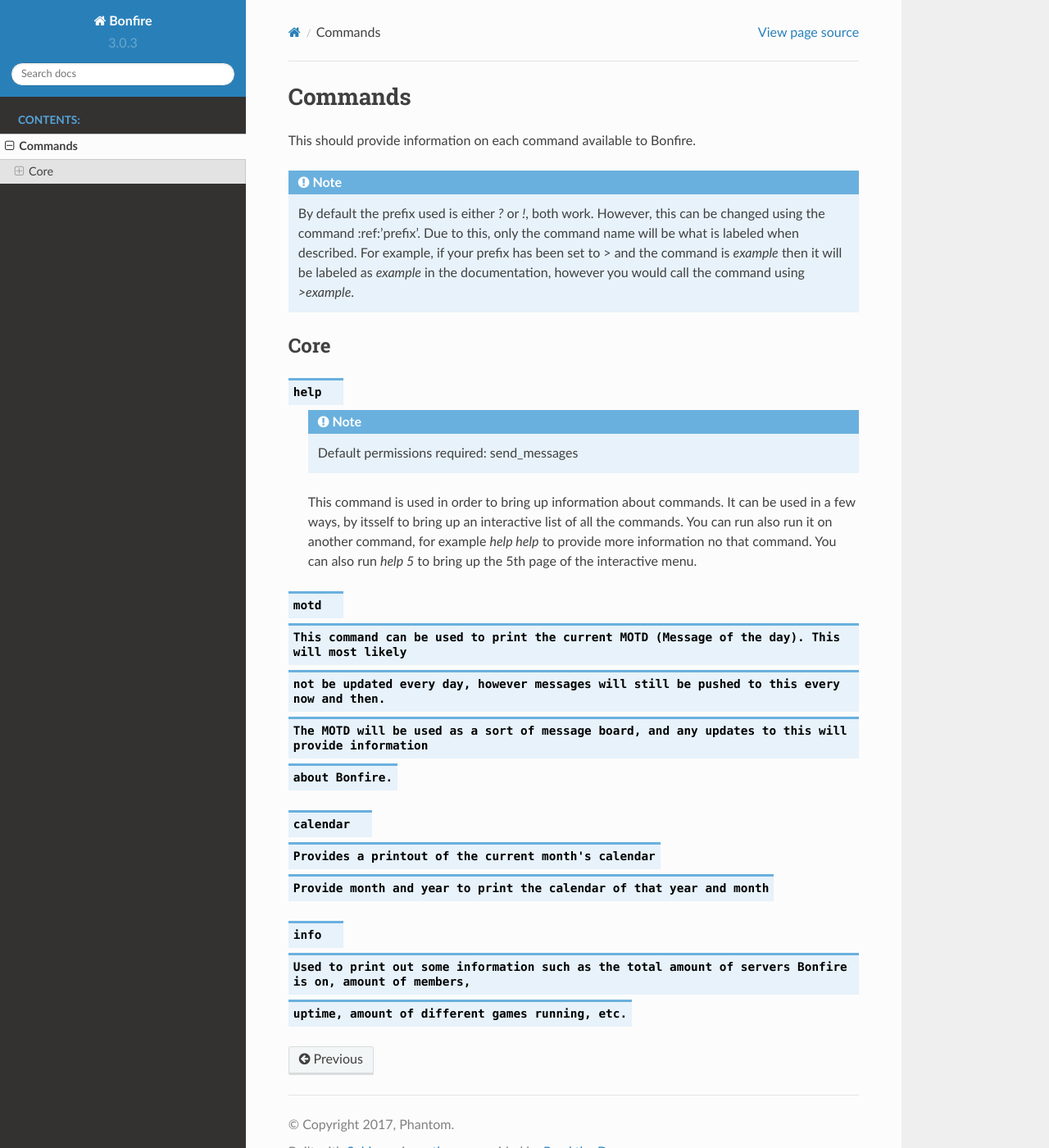
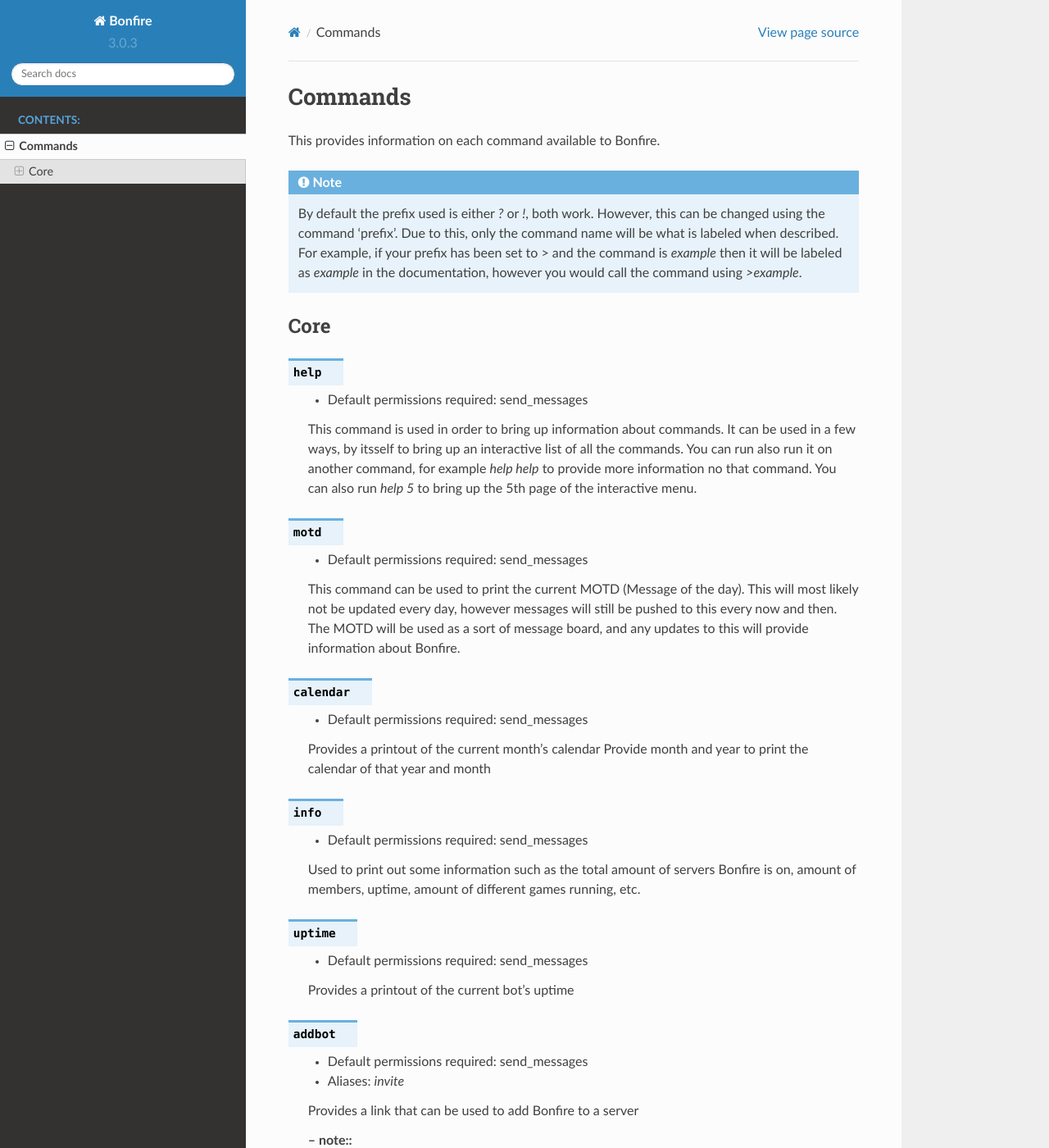
Before and after one commit to Phxntxm/Bonfire, a Sphinx documentation site: the page built from docs/commands.rst, in a window 1280 px wide and 1400 px high. Shown: the whole window at 82% size. Built offline with Sphinx 7.4.7 and the Read the Docs theme 2.0.0, drawn with Linux system fonts in a browser that asks for light colours; some of the changed text lies outside the part shown.

Commit message:
Finished off the Core module

```diff
--- a/docs/commands.rst
+++ b/docs/commands.rst
@@ -1,11 +1,11 @@
 Commands
 ========
 
-This should provide information on each command available to Bonfire.
+This provides information on each command available to Bonfire.
 
 .. note::
    By default the prefix used is either `?` or `!`, both work. However, this can
-   be changed using the command :ref:'prefix'. Due to this, only the command name will
+   be changed using the command 'prefix'. Due to this, only the command name will
    be what is labeled when described. For example, if your prefix has been set to >
    and the command is `example` then it will be labeled as `example` in the documentation,
    however you would call the command using `>example`.
@@ -15,8 +15,7 @@
 
 .. data:: help
 
-   .. note::
-      Default permissions required: send_messages
+   - Default permissions required: send_messages
 
    This command is used in order to bring up information about commands.
    It can be used in a few ways, by itsself to bring up an interactive list of all the
@@ -25,17 +24,67 @@
    5th page of the interactive menu.
 
 .. data:: motd
+
+   - Default permissions required: send_messages
+
    This command can be used to print the current MOTD (Message of the day). This will most likely
    not be updated every day, however messages will still be pushed to this every now and then.
    The MOTD will be used as a sort of message board, and any updates to this will provide information
    about Bonfire.
 
 .. data:: calendar
+
+   - Default permissions required: send_messages
+
    Provides a printout of the current month's calendar
    Provide month and year to print the calendar of that year and month
 
 .. data:: info
+
+   - Default permissions required: send_messages
+
    Used to print out some information such as the total amount of servers Bonfire is on, amount of members,
    uptime, amount of different games running, etc.
 
-.. data::
+.. data:: uptime
+
+   - Default permissions required: send_messages
+
+   Provides a printout of the current bot's uptime
+
+.. data:: addbot
+
+   - Default permissions required: send_messages
+   - Aliases: `invite`
+
+   Provides a link that can be used to add Bonfire to a server
+
+   -- note::
+      You need to have manage server permissions in a server to add a bot to that server
+
+.. data:: doggo
+
+   - Default permissions required: send_messages
+
+   Prints a random doggo image
+
+.. data:: snek
+
+   - Default permissions required: send_messages
+
+   Prints a random snek image
+
+.. data:: joke
+
+   - Default permissions required: send_messages
+
+   Prints a random joke
+
+.. data:: roll
+
+   - Default permissions required: send_messages
+   - Maximum number of dice (first number): 10
+   - Maximum number of sides (second number): 100
+
+   Rolls a die based on the notation given. Notation needs to be in #d#, for example 5d5.
+   You can ignore the first number, and only 1 die will be rolled, for example d50
```
